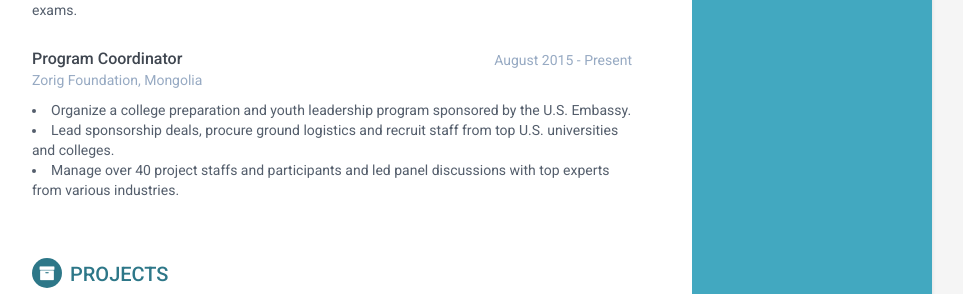
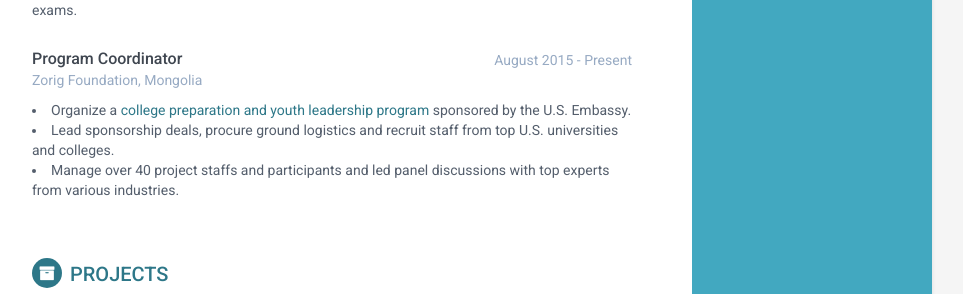
Before and after one commit to jantsankhorloo/jantsankhorloo.github.io, a Jekyll site: the page built from index.html, in a window 1280 px wide and 900 px high, scrolled down 1180 px. Shown: the part 158-452 px from the top of the window, without its empty margins (188-1151 px from the left). Built offline with Jekyll 4.4.1, drawn with Linux system fonts in a browser that asks for light colours; part of the change alters nothing that is shown.

```diff
--- a/_includes/experience.html
+++ b/_includes/experience.html
@@ -88,7 +88,7 @@
                         <div class="company">Zorig Foundation, Mongolia</div>
                     </div><!--//meta-->
                     <div class="details">
-                        <li>Organize a college preparation and youth leadership program sponsored by the U.S. Embassy.</li>
+                        <li>Organize a <a href="mysp.world" target="_blank">college preparation and youth leadership program</a> sponsored by the U.S. Embassy.</li>
 
                         <li>Lead sponsorship deals, procure ground logistics and recruit staff from top U.S. universities and colleges.</li>
 
```
